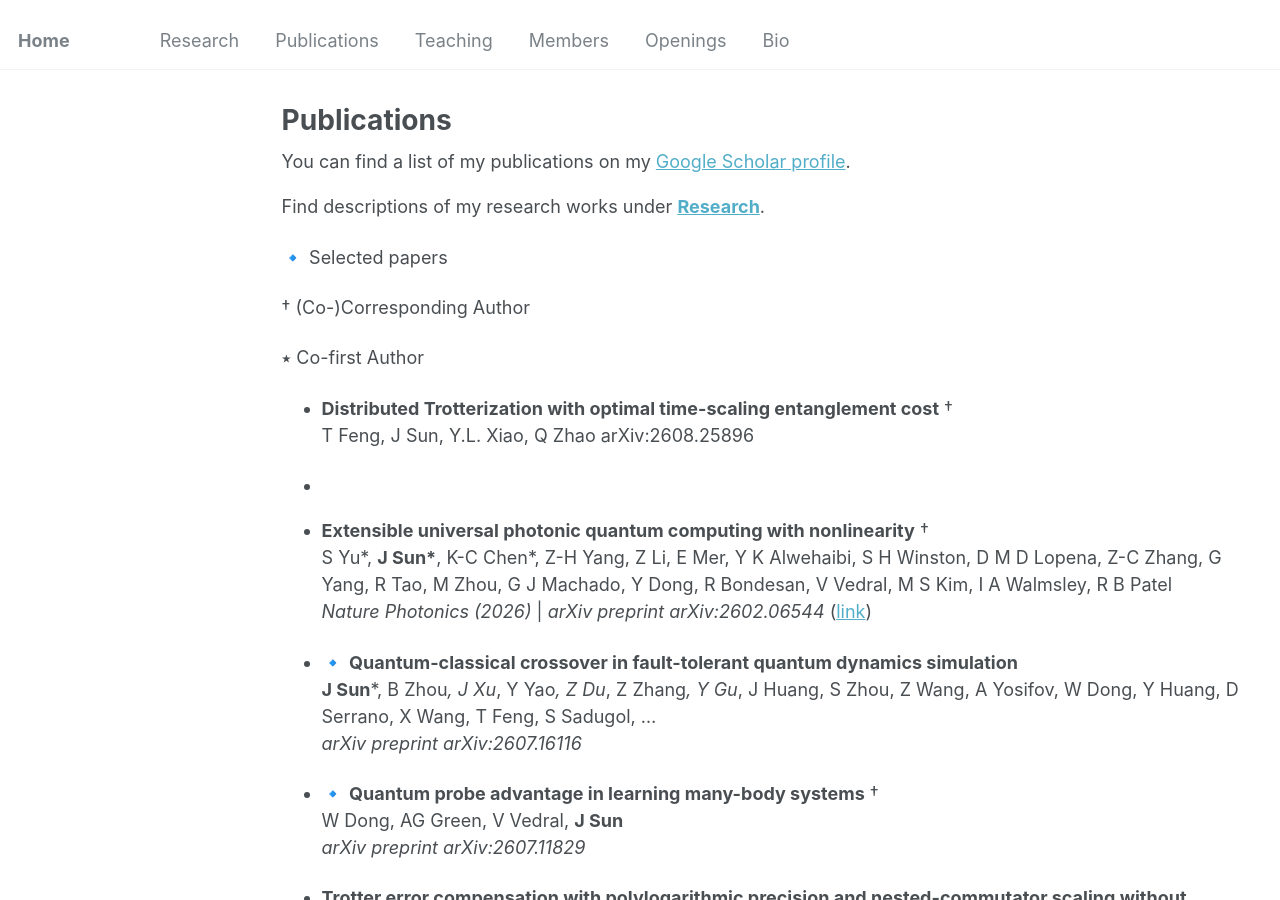
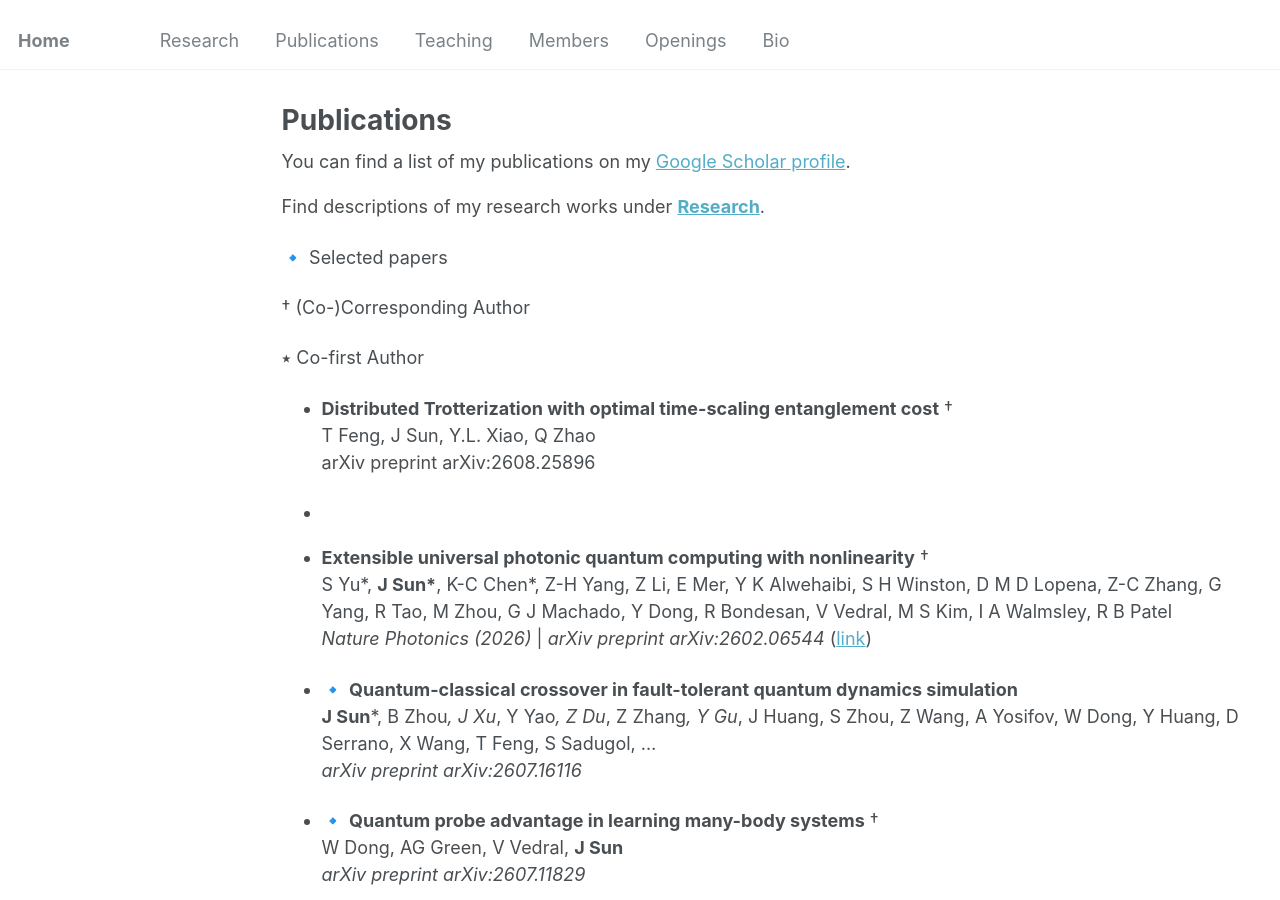
Before and after one commit to jinzhao-sun/jinzhao-sun.github.io, a Jekyll site: the page built from _pages/publications.md, in a window 1280 px wide and 900 px high. Built offline with Jekyll 4.4.1, drawn with Linux system fonts in a browser that asks for light colours.

Commit message:
Update publications.md

```diff
--- a/_pages/publications.md
+++ b/_pages/publications.md
@@ -22,8 +22,8 @@ Find descriptions of my research works under **[Research](research.md)**.
 
 
 - **Distributed Trotterization with optimal time-scaling entanglement cost** †<br>
-  T Feng, J Sun, Y.L. Xiao, Q Zhao
-  arXiv:2608.25896<br>
+  T Feng, J Sun, Y.L. Xiao, Q Zhao <br>
+  arXiv preprint arXiv:2608.25896<br>
 
 -
 - **Extensible universal photonic quantum computing with nonlinearity** †<br>
```
